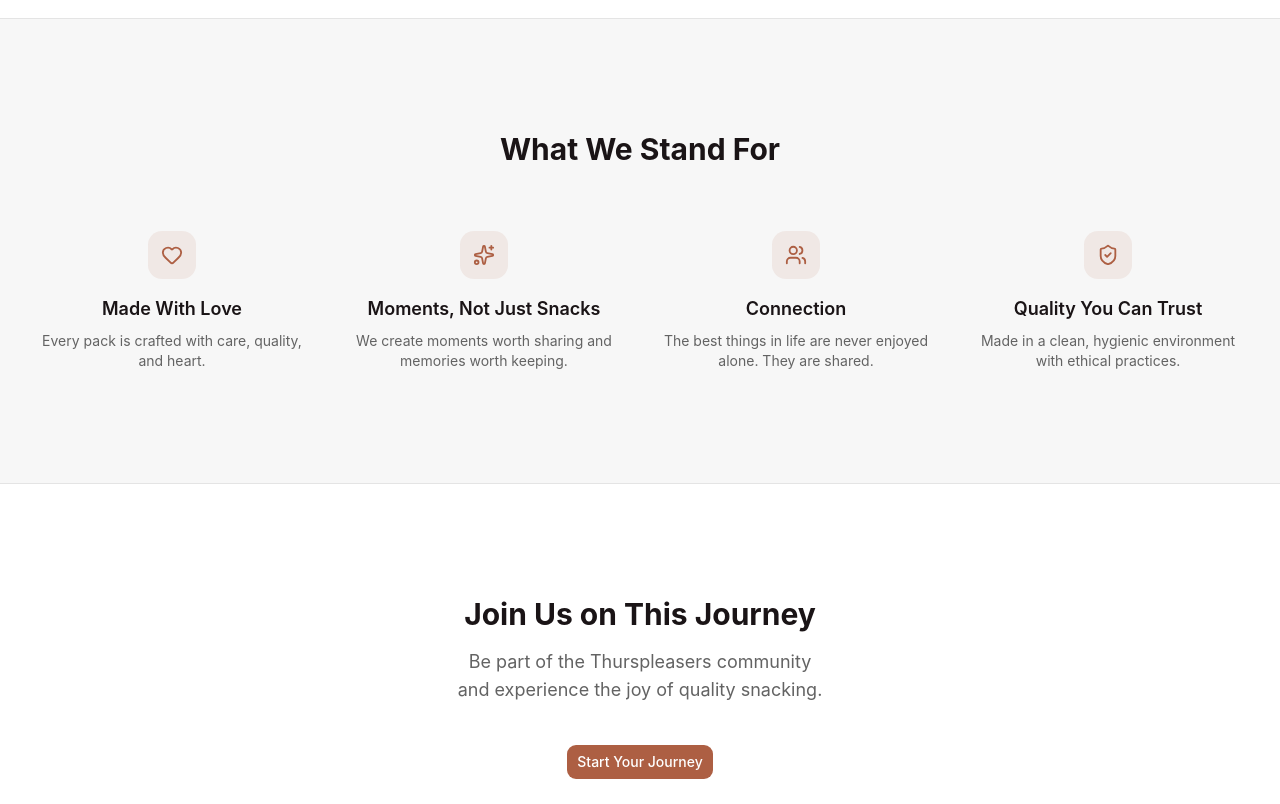
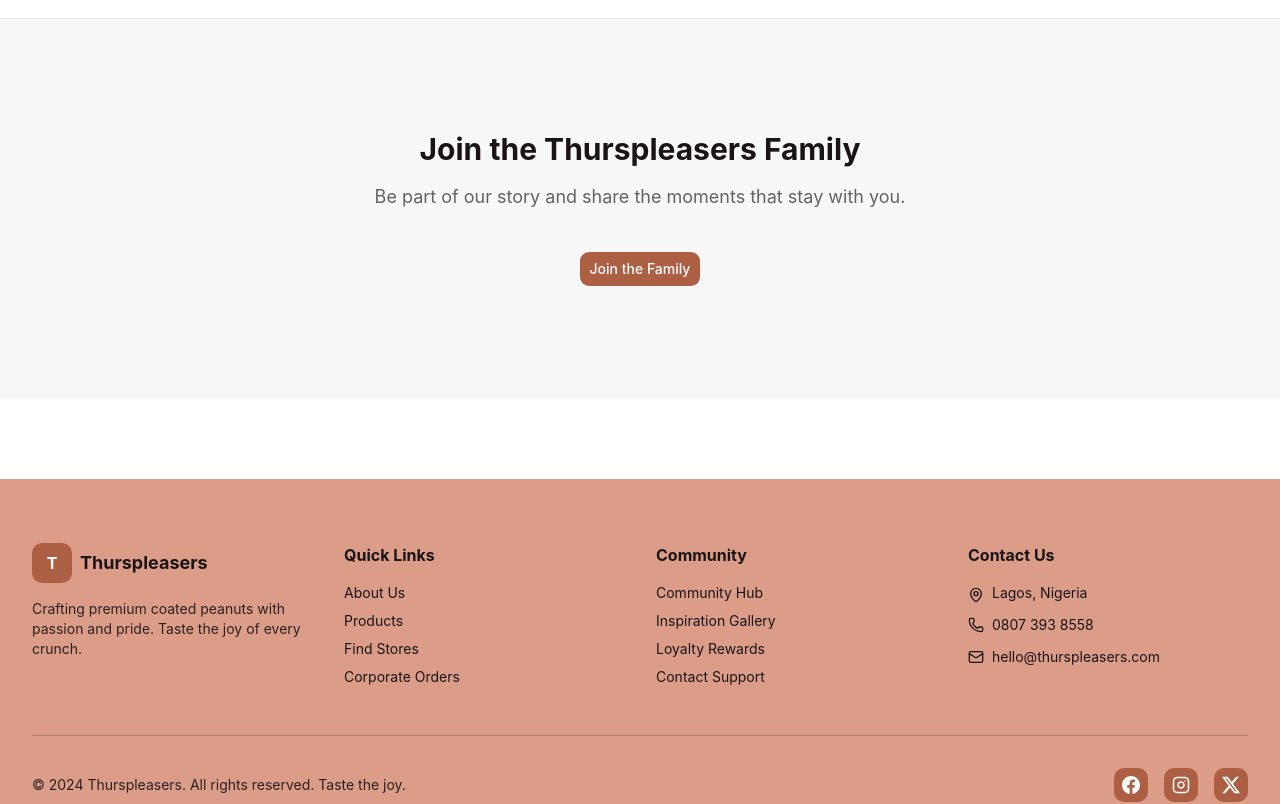
Before and after one commit to TobiWilliams001/Thurpleasers, a Next.js app: page /about in a window 1280 px wide. Shown: the part 3760-4564 px from the top of the page. Built offline with nearby package versions, Linux system fonts and the light colour scheme.

Commit message:
Trim about page to founder story, social impact, and family CTA

```diff
--- a/app/about/page.tsx
+++ b/app/about/page.tsx
@@ -4,7 +4,6 @@ import { Header } from '@/components/header'
 import { Footer } from '@/components/footer'
 import { Button } from '@/components/ui/button'
 import Link from 'next/link'
-import { Heart, Users, ShieldCheck, Sparkles } from 'lucide-react'
 
 export default function AboutPage() {
   return (
@@ -178,38 +177,15 @@ export default function AboutPage() {
         </div>
       </section>
 
-      {/* Values */}
+      {/* CTA */}
       <section className="border-t border-border bg-muted/30">
-        <div className="max-w-7xl mx-auto px-4 sm:px-6 lg:px-8 py-20 md:py-28">
-          <h2 className="text-3xl font-bold text-center mb-16">What We Stand For</h2>
-          <div className="grid md:grid-cols-4 gap-8">
-            {[
-              { icon: Heart, title: 'Made With Love', desc: 'Every pack is crafted with care, quality, and heart.' },
-              { icon: Sparkles, title: 'Moments, Not Just Snacks', desc: 'We create moments worth sharing and memories worth keeping.' },
-              { icon: Users, title: 'Connection', desc: 'The best things in life are never enjoyed alone. They are shared.' },
-              { icon: ShieldCheck, title: 'Quality You Can Trust', desc: 'Made in a clean, hygienic environment with ethical practices.' },
-            ].map((value, idx) => (
-              <div key={idx} className="text-center">
-                <div className="w-12 h-12 mx-auto mb-4 rounded-xl bg-primary/10 flex items-center justify-center">
-                  <value.icon size={22} className="text-primary" />
-                </div>
-                <h3 className="font-semibold text-lg mb-2">{value.title}</h3>
-                <p className="text-sm text-muted-foreground">{value.desc}</p>
-              </div>
-            ))}
-          </div>
-        </div>
-      </section>
-
-      {/* CTA */}
-      <section className="border-t border-border bg-white">
         <div className="max-w-4xl mx-auto px-4 sm:px-6 lg:px-8 py-20 md:py-28 text-center">
-          <h2 className="text-3xl font-bold mb-4">Join Us on This Journey</h2>
+          <h2 className="text-3xl font-bold mb-4">Join the Thurspleasers Family</h2>
           <p className="text-lg text-muted-foreground mb-10 max-w-xl mx-auto text-balance">
-            Be part of the Thurspleasers community and experience the joy of quality snacking.
+            Be part of our story and share the moments that stay with you.
           </p>
           <Link href="/rewards">
-            <Button size="lg">Start Your Journey</Button>
+            <Button size="lg">Join the Family</Button>
           </Link>
         </div>
       </section>
```
